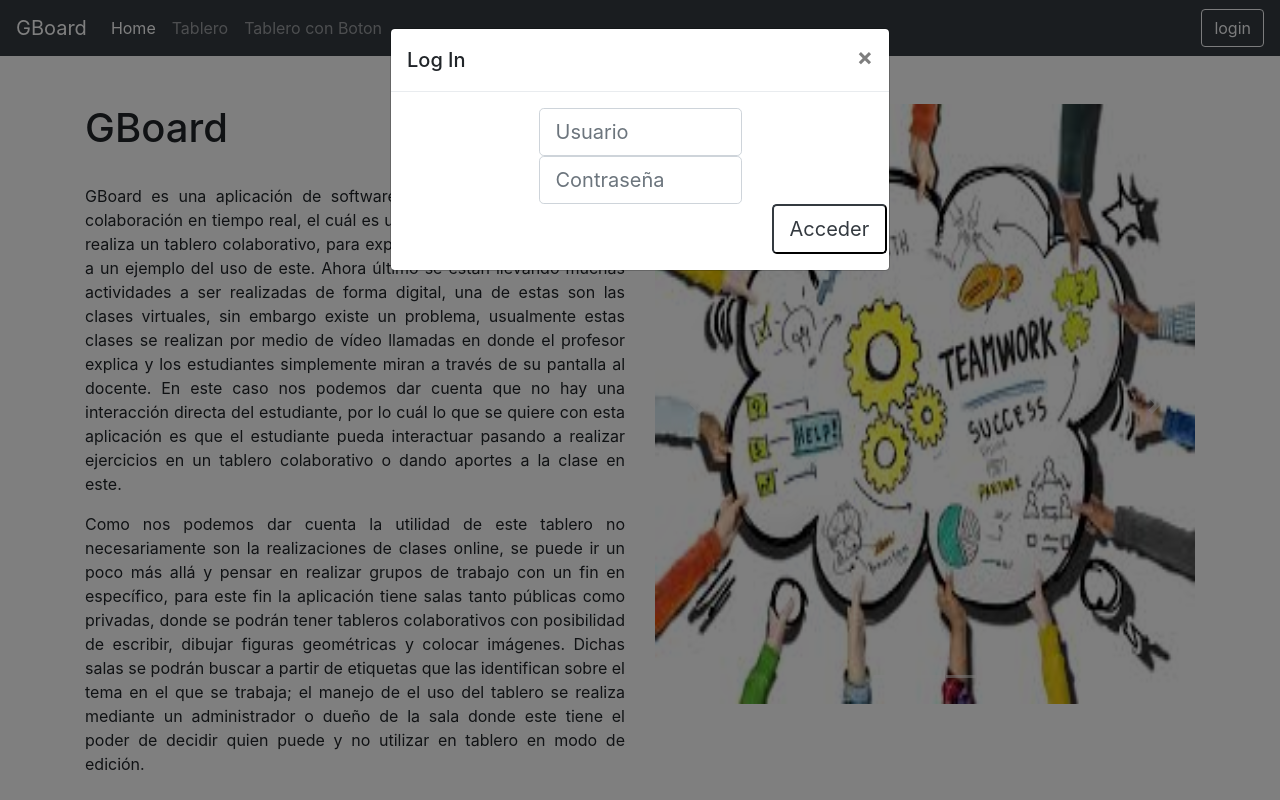
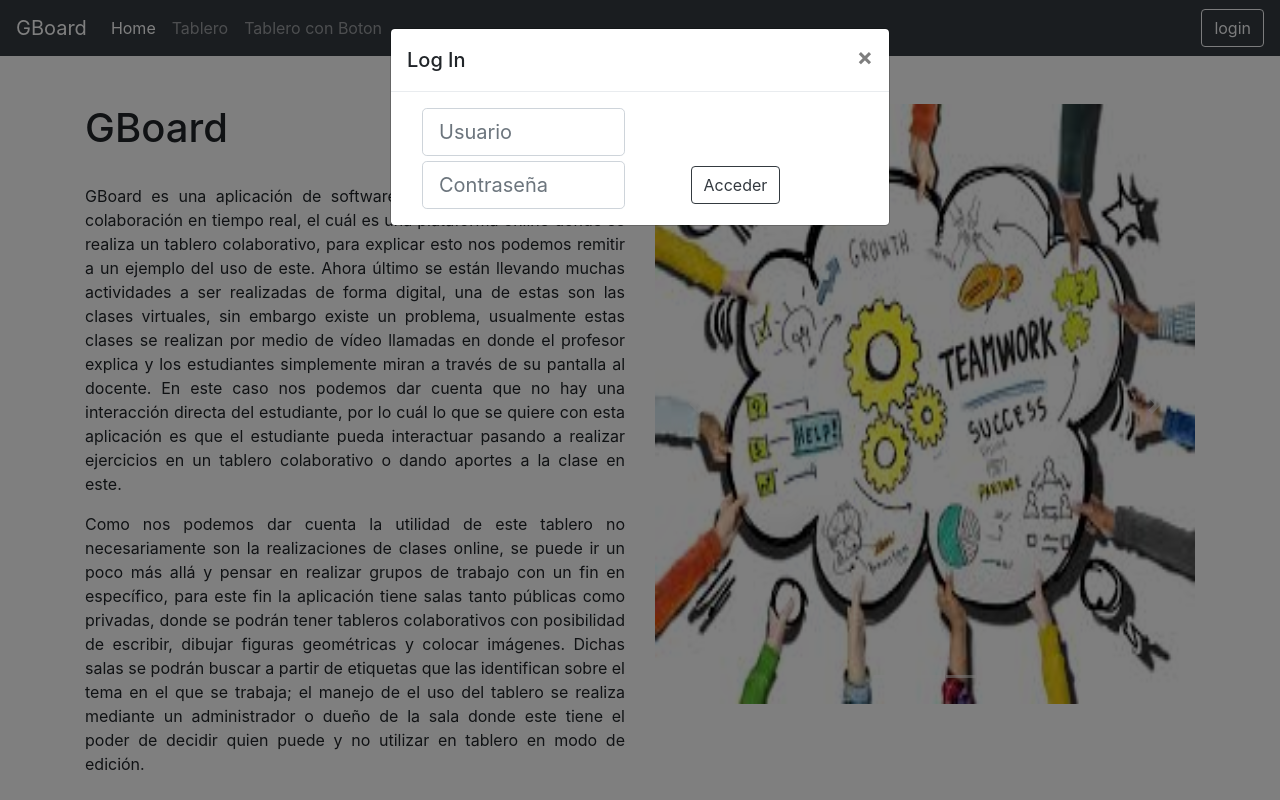
Before and after one commit to anamaria1299/GBoard, a Spring Boot app: page / in a window 1280 px wide, after a click on "login". Run offline with Spring Boot 4, Linux system fonts and the light colour scheme; some of the project's set-up classes (security, data sources, template engines, error pages and the like) are left out, and stand-ins take their place; some libraries are stand-ins or nearby versions.

Commit message:
Arreglando una cosa pequeña vista

```diff
--- a/src/main/resources/templates/login.html
+++ b/src/main/resources/templates/login.html
@@ -6,20 +6,33 @@
 <body>
 	<div class="container-fluid" th:fragment="modalogin">
 		<div class="row">
-			<div class="col-6 offset-3">
+			<div class="col-6">
 				<input class="form-control form-control-lg" type="text"
 					id="inputNick" placeholder="Usuario">
 			</div>
-			<div class="col-6 offset-3">
+		</div>
+		<div class="row">
+			<div class="col-6" style="margin-top: 5px">
+				<input class="form-control form-control-lg" type="password"
+					id="inputPass" placeholder="Contraseña">
+			</div>
+			<div class="col-4" style="text-align: right; margin-top: 10px">
+				<button type="button" onclick="app.getCredentials()"
+					class="btn btn-outline-dark">Acceder</button>
+			</div>
+		</div>
+	</div>
+	<!--<div class="row">
+			<div class="col-6 offset-0">
 				<input class="form-control form-control-lg" type="password"
 					id="inputPass" placeholder="Contraseña">
 			</div>
 		</div>
 		<div class="row">
 			<div class="col-1 offset-9">
-			<button type="button" onclick="app.getCredentials()" class="btn-lg btn-outline-dark">Acceder</button>
+			<button type="button" onclick="app.getCredentials()" class="btn btn-outline-dark">Acceder</button>
 			</div>
-		</div>
+		</div> -->
 	</div>
 </body>
 </html>
```
